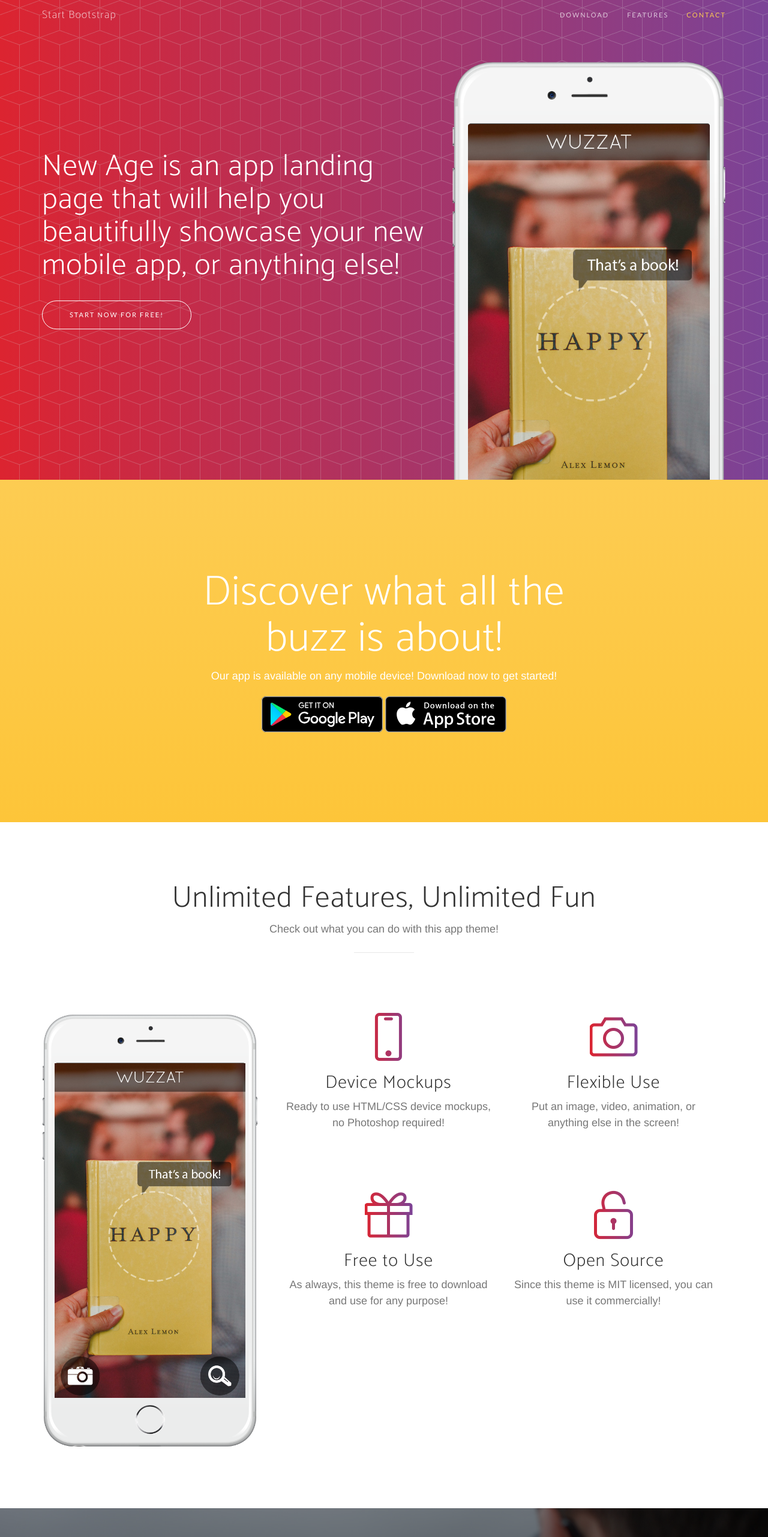
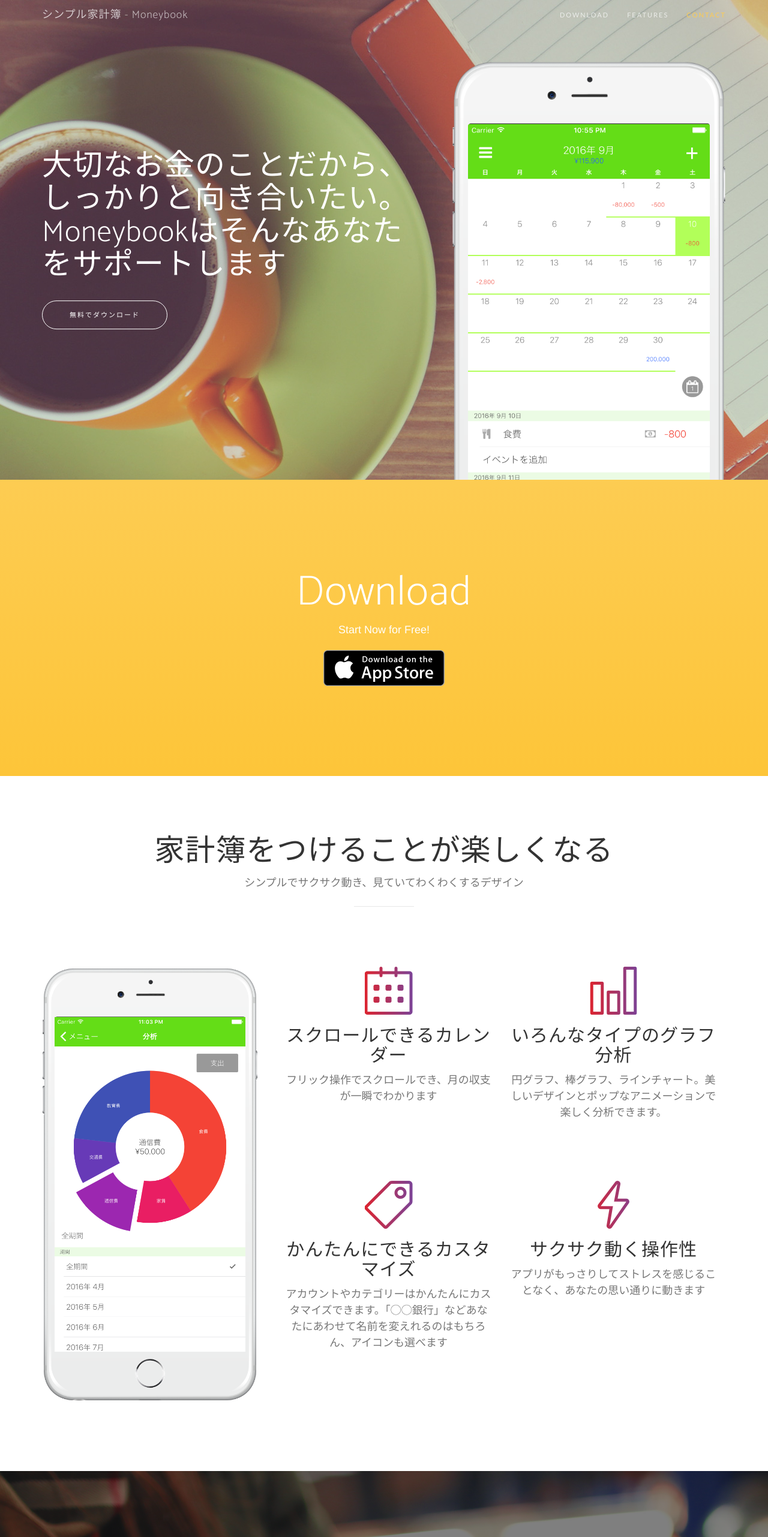
Before and after one commit to tetsuhama/tetsuhama.github.io, a website: page projects/moneybook-budget/index.html in a window 1280 px wide. Shown: the top 2563 px of the page at 60% size. Drawn offline with nearby package versions, Linux system fonts and the light colour scheme; a web font is replaced by a local one.

Commit message:
とりあえず完成

```diff
--- a/projects/moneybook-budget/css/new-age.css
+++ b/projects/moneybook-budget/css/new-age.css
@@ -151,13 +151,14 @@
   width: 100%;
   min-height: auto;
   overflow-y: hidden;
-  background: url("../img/bg-pattern.png"), #7b4397;
+  /*background: url("../img/bg-pattern.png"), #7b4397;*/
   /* fallback for old browsers */
-  background: url("../img/bg-pattern.png"), -webkit-linear-gradient(to left, #7b4397, #dc2430);
+  /*background: url("../img/bg-pattern.png"), -webkit-linear-gradient(to left, #7b4397, #dc2430);*/
   /* Chrome 10-25, Safari 5.1-6 */
-  background: url("../img/bg-pattern.png"), linear-gradient(to left, #7b4397, #dc2430);
+  /*background: url("../img/bg-pattern.png"), linear-gradient(to left, #7b4397, #dc2430);*/
   /* W3C, IE 10+/ Edge, Firefox 16+, Chrome 26+, Opera 12+, Safari 7+ */
-  color: white;
+  /*color: white;*/
+  background-image: url('../img/bg-main.jpeg');
 }
 header .header-content {
   text-align: center;
@@ -302,7 +303,8 @@
   background-size: cover;
   -o-background-size: cover;
   background-position: center;
-  background-image: url('../img/bg-cta.jpg');
+  /*background-image: url('../img/bg-cta.jpg');*/
+  background-image: url('../img/bg-sub.jpg');
   padding: 250px 0;
 }
 section.cta .cta-content {
--- a/projects/moneybook-budget/index.html
+++ b/projects/moneybook-budget/index.html
@@ -6,10 +6,8 @@
     <meta charset="utf-8">
     <meta http-equiv="X-UA-Compatible" content="IE=edge">
     <meta name="viewport" content="width=device-width, initial-scale=1">
-    <meta name="description" content="">
-    <meta name="author" content="">
 
-    <title>New Age - Start Bootstrap Theme</title>
+    <title>シンプル家計簿 - Moneybook 無料 簡単 人気のアプリ</title>
 
     <!-- Bootstrap Core CSS -->
     <link href="/vendor/bootstrap/css/bootstrap.min.css" rel="stylesheet">
@@ -25,7 +23,8 @@
     <link rel="stylesheet" href="/vendor/device-mockups/device-mockups.min.css">
 
     <!-- Theme CSS -->
-    <link href="css/new-age.min.css" rel="stylesheet">
+    <!-- <link href="css/new-age.min.css" rel="stylesheet"> -->
+    <link href="css/new-age.css" rel="stylesheet">
 
     <!-- HTML5 Shim and Respond.js IE8 support of HTML5 elements and media queries -->
     <!-- WARNING: Respond.js doesn't work if you view the page via file:// -->
@@ -45,7 +44,7 @@
                 <button type="button" class="navbar-toggle collapsed" data-toggle="collapse" data-target="#bs-example-navbar-collapse-1">
                     <span class="sr-only">Toggle navigation</span> Menu <i class="fa fa-bars"></i>
                 </button>
-                <a class="navbar-brand page-scroll" href="#page-top">Start Bootstrap</a>
+                <a class="navbar-brand page-scroll" href="#page-top">シンプル家計簿 - Moneybook</a>
             </div>
 
             <!-- Collect the nav links, forms, and other content for toggling -->
@@ -73,8 +72,8 @@
                 <div class="col-sm-7">
                     <div class="header-content">
                         <div class="header-content-inner">
-                            <h1>New Age is an app landing page that will help you beautifully showcase your new mobile app, or anything else!</h1>
-                            <a href="#download" class="btn btn-outline btn-xl page-scroll">Start Now for Free!</a>
+                            <h1 style="color: #ffffff">大切なお金のことだから、しっかりと向き合いたい。<br>Moneybookはそんなあなたをサポートします</h1>
+                            <a href="#download" class="btn btn-outline btn-xl page-scroll">無料でダウンロード</a>
                         </div>
                     </div>
                 </div>
@@ -84,11 +83,11 @@
                             <div class="device">
                                 <div class="screen">
                                     <!-- Demo image for screen mockup, you can put an image here, some HTML, an animation, video, or anything else! -->
-                                    <img src="img/demo-screen-1.jpg" class="img-responsive" alt="">
+                                    <img src="img/calendar_jp.png" class="img-responsive" alt="">
                                 </div>
-                                <div class="button">
+                                <!-- <div class="button"> -->
                                     <!-- You can hook the "home button" to some JavaScript events or just remove it -->
-                                </div>
+                                <!-- </div> -->
                             </div>
                         </div>
                     </div>
@@ -101,11 +100,11 @@
         <div class="container">
             <div class="row">
                 <div class="col-md-8 col-md-offset-2">
-                    <h2 class="section-heading">Discover what all the buzz is about!</h2>
-                    <p>Our app is available on any mobile device! Download now to get started!</p>
+                    <h2 class="section-heading">Download</h2>
+                    <p>Start Now for Free!</p>
                     <div class="badges">
-                        <a class="badge-link" href="#"><img src="img/google-play-badge.svg" alt=""></a>
-                        <a class="badge-link" href="#"><img src="img/app-store-badge.svg" alt=""></a>
+                        <!-- <a class="badge-link" href="#"><img src="img/google-play-badge.svg" alt=""></a> -->
+                        <a class="badge-link" href="https://itunes.apple.com/jp/app/id1159345509" target="_blank"><img src="img/app-store-badge.svg" alt=""></a>
                     </div>
                 </div>
             </div>
@@ -117,8 +116,8 @@
             <div class="row">
                 <div class="col-lg-12 text-center">
                     <div class="section-heading">
-                        <h2>Unlimited Features, Unlimited Fun</h2>
-                        <p class="text-muted">Check out what you can do with this app theme!</p>
+                        <h2>家計簿をつけることが楽しくなる</h2>
+                        <p class="text-muted">シンプルでサクサク動き、見ていてわくわくするデザイン </p>
                         <hr>
                     </div>
                 </div>
@@ -130,10 +129,10 @@
                             <div class="device">
                                 <div class="screen">
                                     <!-- Demo image for screen mockup, you can put an image here, some HTML, an animation, video, or anything else! -->
-                                    <img src="img/demo-screen-1.jpg" class="img-responsive" alt=""> </div>
-                                <div class="button">
+                                    <img src="img/pie_chart_jp.png" class="img-responsive" alt=""> </div>
+                                <!-- <div class="button"> -->
                                     <!-- You can hook the "home button" to some JavaScript events or just remove it -->
-                                </div>
+                                <!-- </div> -->
                             </div>
                         </div>
                     </div>
@@ -143,45 +142,46 @@
                         <div class="row">
                             <div class="col-md-6">
                                 <div class="feature-item">
-                                    <i class="icon-screen-smartphone text-primary"></i>
-                                    <h3>Device Mockups</h3>
-                                    <p class="text-muted">Ready to use HTML/CSS device mockups, no Photoshop required!</p>
+                                    <i class="icon-calendar text-primary"></i>
+                                    <h3>スクロールできるカレンダー</h3>
+                                    <p class="text-muted">フリック操作でスクロールでき、月の収支が一瞬でわかります</p>
                                 </div>
                             </div>
                             <div class="col-md-6">
                                 <div class="feature-item">
-                                    <i class="icon-camera text-primary"></i>
-                                    <h3>Flexible Use</h3>
-                                    <p class="text-muted">Put an image, video, animation, or anything else in the screen!</p>
+                                    <i class="icon-chart text-primary"></i>
+                                    <h3>いろんなタイプのグラフ分析</h3>
+                                    <p class="text-muted">円グラフ、棒グラフ、ラインチャート。美しいデザインとポップなアニメーションで楽しく分析できます。</p>
                                 </div>
                             </div>
                         </div>
                         <div class="row">
                             <div class="col-md-6">
                                 <div class="feature-item">
-                                    <i class="icon-present text-primary"></i>
-                                    <h3>Free to Use</h3>
-                                    <p class="text-muted">As always, this theme is free to download and use for any purpose!</p>
+                                    <i class="icon-tag text-primary"></i>
+                                    <h3>かんたんにできるカスタマイズ</h3>
+                                    <p class="text-muted">アカウントやカテゴリーはかんたんにカスタマイズできます。「◯◯銀行」などあなたにあわせて名前を変えれるのはもちろん、アイコンも選べます</p>
                                 </div>
                             </div>
                             <div class="col-md-6">
                                 <div class="feature-item">
-                                    <i class="icon-lock-open text-primary"></i>
-                                    <h3>Open Source</h3>
-                                    <p class="text-muted">Since this theme is MIT licensed, you can use it commercially!</p>
+                                    <i class="icon-energy text-primary"></i>
+                                    <h3>サクサク動く操作性</h3>
+                                    <p class="text-muted">アプリがもっさりしてストレスを感じることなく、あなたの思い通りに動きます</p>
                                 </div>
                             </div>
                         </div>
                     </div>
                 </div>
             </div>
+        </div>
     </section>
 
     <section class="cta">
         <div class="cta-content">
             <div class="container">
-                <h2>Stop waiting.<br>Start building.</h2>
-                <a href="#contact" class="btn btn-outline btn-xl page-scroll">Let's Get Started!</a>
+                <h2>Enjoy finance.<br>Let's Moneybook.</h2>
+                <a href="https://itunes.apple.com/jp/app/id1159345509" class="btn btn-outline btn-xl page-scroll"><i class="fa fa-apple fa-lg" aria-hidden="true"></i> App Store</a>
             </div>
         </div>
         <div class="overlay"></div>
@@ -192,31 +192,31 @@
             <h2>We <i class="fa fa-heart"></i> new friends!</h2>
             <ul class="list-inline list-social">
                 <li class="social-twitter">
-                    <a href="#"><i class="fa fa-twitter"></i></a>
+                    <a href="https://twitter.com/moneybook_app"><i class="fa fa-twitter"></i></a>
                 </li>
-                <li class="social-facebook">
+                <!-- <li class="social-facebook">
                     <a href="#"><i class="fa fa-facebook"></i></a>
                 </li>
                 <li class="social-google-plus">
                     <a href="#"><i class="fa fa-google-plus"></i></a>
-                </li>
+                </li> -->
             </ul>
         </div>
     </section>
 
     <footer>
         <div class="container">
-            <p>&copy; 2016 Start Bootstrap. All Rights Reserved.</p>
+            <p>&copy; 2016 tetsuhama</p>
             <ul class="list-inline">
                 <li>
-                    <a href="#">Privacy</a>
+                    <a href="/">Developer</a>
                 </li>
-                <li>
+                <!-- <li>
                     <a href="#">Terms</a>
                 </li>
                 <li>
                     <a href="#">FAQ</a>
-                </li>
+                </li> -->
             </ul>
         </div>
     </footer>
```
Also changed, not shown: projects/moneybook/index.html (+1 -1 lines), projects/moneybook-budget/img/bg-main.jpeg (added), projects/moneybook-budget/img/bg-sub.jpg (added), projects/moneybook-budget/img/calendar_jp.png (added), projects/moneybook-budget/img/demo-screen-1.jpg (deleted), projects/moneybook-budget/img/pie_chart_jp.png (added).
